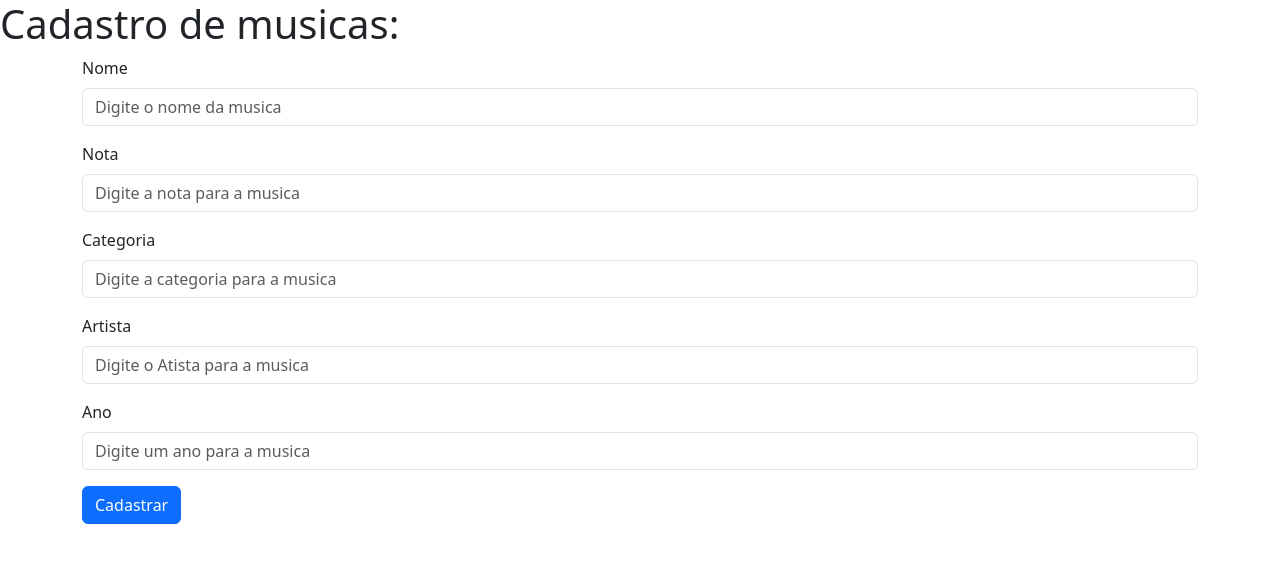
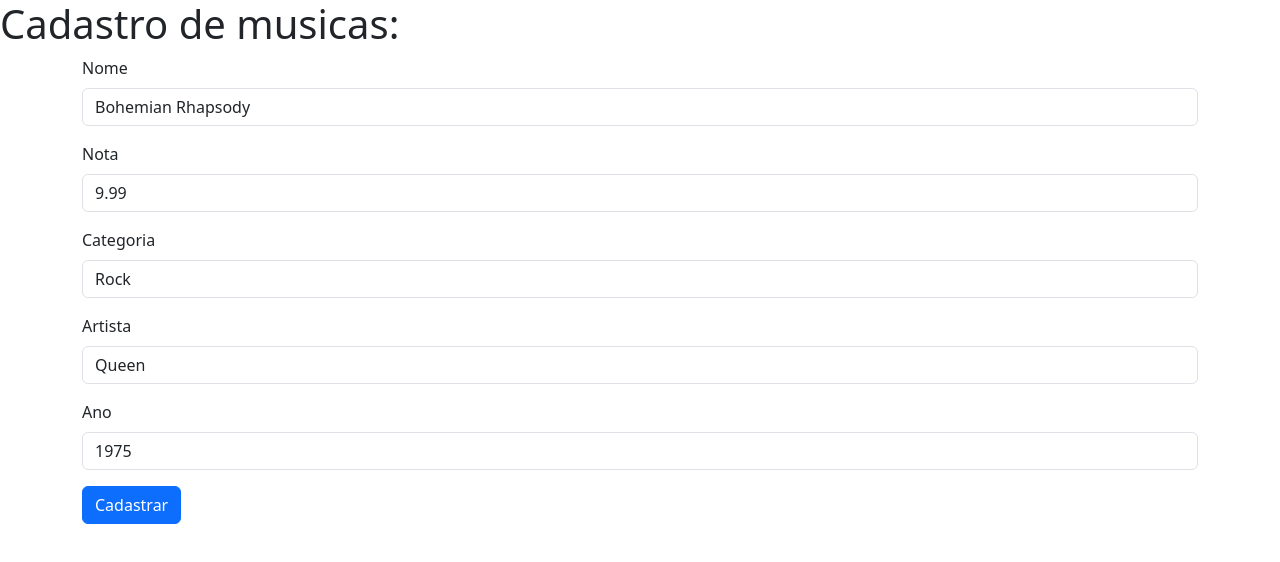
Before and after one commit to Calebe-Dev/Projeto-Lista-De-Musicas---ADS-3-sem---prog...web, an Angular app: page /musica/1 in a window 1280 px wide. Shown: the top 562 px of the page. Built offline with nearby package versions, Linux system fonts and the light colour scheme; data requests are answered from the project's data file.

Commit message:
acrescentando edicao de musicas

```diff
--- a/src/app/app.module.ts
+++ b/src/app/app.module.ts
@@ -7,6 +7,7 @@ import { NgbModule } from '@ng-bootstrap/ng-bootstrap';
 import { TabelaDeMusicasComponent } from './tabela-de-musicas/tabela-de-musicas.component';
 import { HttpClientModule } from '@angular/common/http';
 import { FormularioMusicasComponent } from './formulario-musicas/formulario-musicas.component';
+import { ReactiveFormsModule } from '@angular/forms';
 
 @NgModule({
   declarations: [
@@ -18,7 +19,8 @@ import { FormularioMusicasComponent } from './formulario-musicas/formulario-musi
     BrowserModule,
     AppRoutingModule,
     NgbModule,
-    HttpClientModule
+    HttpClientModule,
+    ReactiveFormsModule
   ],
   providers: [
     provideClientHydration()
--- a/src/app/formulario-musicas/formulario-musicas.component.html
+++ b/src/app/formulario-musicas/formulario-musicas.component.html
@@ -1,23 +1,24 @@
 <div class="container">
+    <form [formGroup]="formGrupMusic">
     <div class="mb-3">
         <label for="name" class="form-label">Nome</label>
-        <input type="text" class="form-control" id="name" placeholder="Digite o nome da musica">
+        <input formControlName="name" class="form-control" id="name" placeholder="Digite o nome da musica">
     </div>
     <div class="mb-3">
         <label for="price" class="form-label">Nota</label>
-        <input type="number" class="form-control" id="price" placeholder="Digite a nota para a musica">
+        <input type="number" formControlName="price" class="form-control" id="price" placeholder="Digite a nota para a musica">
     </div>
     <div class="mb-3">
         <label for="category" class="form-label">Categoria</label>
-        <input type="text" class="form-control" id="name" placeholder="Digite a categoria para a musica">
+        <input type="text" formControlName="category" class="form-control" id="name" placeholder="Digite a categoria para a musica">
     </div>
     <div class="mb-3">
         <label for="artist" class="form-label">Artista</label>
-        <input type="text" class="form-control" id="name" placeholder="Digite o Atista para a musica">
+        <input type="text" formControlName="artist" class="form-control" id="name" placeholder="Digite o Atista para a musica">
     </div>
     <div class="mb-3">
         <label for="year" class="form-label">Ano</label>
-        <input type="number" class="form-control" id="name" placeholder="Digite um ano para a musica">
+        <input type="number" formControlName="year" class="form-control" id="name" placeholder="Digite um ano para a musica">
     </div>
-    <button type="submit" class="btn btn-primary">Cadastrar</button>
-</div>
+    <button type="submit" (click)="update()" class="btn btn-primary">Cadastrar</button>
+</form></div>
--- a/src/app/formulario-musicas/formulario-musicas.component.ts
+++ b/src/app/formulario-musicas/formulario-musicas.component.ts
@@ -1,10 +1,49 @@
-import { Component } from '@angular/core';
+import { Component, OnInit } from '@angular/core';
+import { ActivatedRoute, Router } from '@angular/router';
+import { MusicService } from '../music.service';
+import { FormBuilder, FormGroup } from '@angular/forms';
 
 @Component({
   selector: 'app-formulario-musicas',
   templateUrl: './formulario-musicas.component.html',
   styleUrl: './formulario-musicas.component.css'
 })
-export class FormularioMusicasComponent {
+export class FormularioMusicasComponent implements OnInit {
+
+  formGrupMusic: FormGroup;
+
+  constructor(private router: Router,
+              private activatedRouter: ActivatedRoute,
+              private service: MusicService,
+              private FormBuilder: FormBuilder,
+            ){  this.formGrupMusic = FormBuilder.group({
+              id:[''],
+              name:[''],
+              artist:[''],
+              price:[''],
+              category:[''],
+              year:['']
+            })}
+
+  ngOnInit(): void {
+      const id = Number(this.activatedRouter.snapshot.paramMap.get("id"))
+      this.loadMusias(id);
+    }
+
+  loadMusias(id: number){
+    this.service.getMusicasById(id).subscribe({
+      next:data => this.formGrupMusic.setValue(data)
+    });
+  };
+
+  update(){
+    this.service.update(this.formGrupMusic.value).subscribe({
+      next: () => this.router.navigate(['musicas'])
+    })
+  }
+
+
+
+
 
 }
--- a/src/app/music.service.ts
+++ b/src/app/music.service.ts
@@ -17,6 +17,15 @@ export class MusicService {
   delete(musica: musica): Observable<void>{
     return this.http.delete<void>('http://localhost:3000/musics/' + musica.id);
   }
+
+  getMusicasById(id:number):Observable<musica>{
+    return this.http.get<musica>('http://localhost:3000/musics/' + id);
+  }
+
+  update(musica: musica):Observable<musica>{
+    return this.http.put<musica>('http://localhost:3000/musics/' + musica.id, musica);
+  }
+
 }
 
 
```
